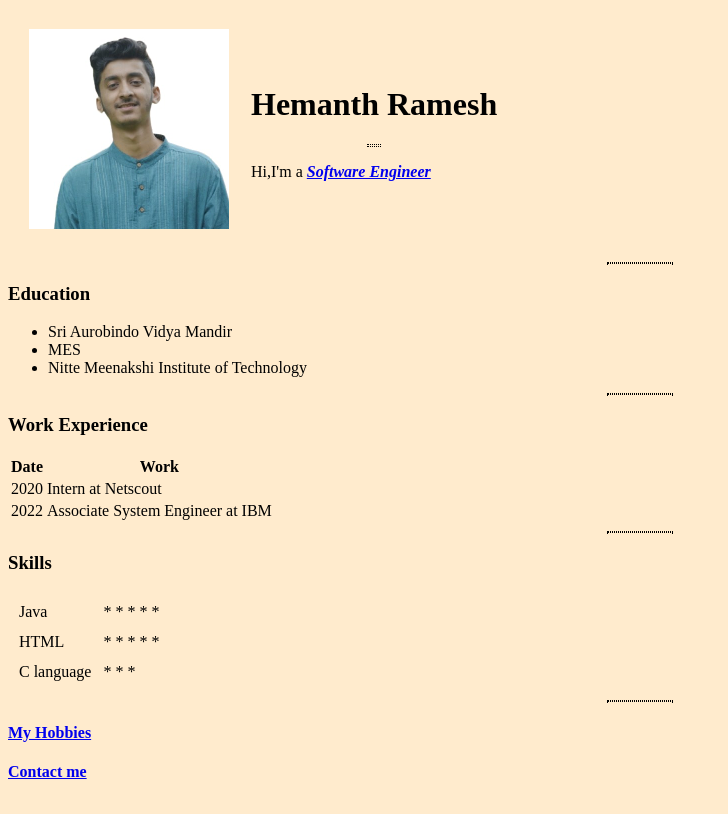
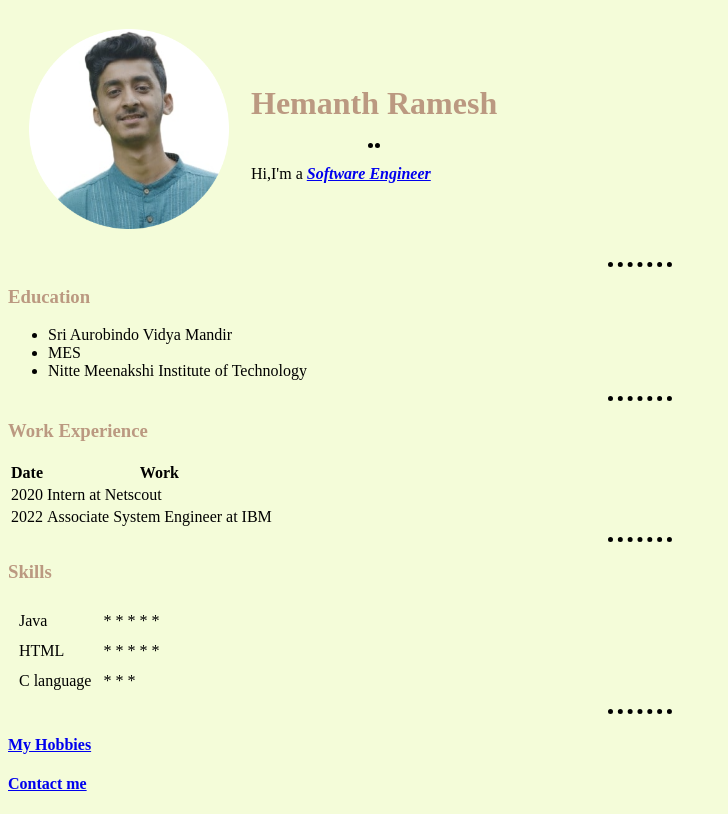
Before and after one commit to HemanthR04/cv, a plain HTML site: page index.html in a window 1280 px wide. Shown: the whole page, without its empty margins (0-728 px from the left). Drawn offline with Linux system fonts and the light colour scheme.

Commit message:
External CSS

```diff
--- /dev/null
+++ b/css/styles.css
@@ -0,0 +1,17 @@
+
+      body{
+        background-color: #F4FCD9;
+      }
+      hr{
+        border-style: dotted none none;
+        width: 5%;
+        border-width: 5px;
+        }
+      .Profileimage{
+        width: 200px;
+        height: 200px;
+      }
+      h1,h3{
+          color: #BB9981;
+
+      }
--- a/index.html
+++ b/index.html
@@ -3,24 +3,12 @@
   <head>
     <meta charset="utf-8">
     <title>Hemanth's Personal Page</title>
-    <style>
-      body{
-        background-color: blanchedalmond;
-      }
-      hr{
-        border-style: dotted;
-        width: 5%;
-        }
-      .Profileimage{
-        width: 200px;
-        height: 200px;
-      }
-    </style>
+    <link rel="stylesheet" href="css/styles.css">
   </head>
   <body>
-    <table cellspacing="20">
+    <table cellspacing="20" class="Main">
       <tr>
-        <td><img src="Images\Hemanth.jpg" alt="Image of Hemanth Ramesh" class="Profileimage"></td>
+        <td><img src="Images/Hemanth-modified.png" alt="Image of Hemanth Ramesh" class="Profileimage"></td>
         <td>  <h1>Hemanth Ramesh</h1>
           <hr size="3">
           <p>Hi,I'm a <em><strong><a href="https://en.wikipedia.org/wiki/Software_engineering">Software Engineer</a></strong></em></p></td>
```
Also changed, not shown: Contact.html (+1 -0 lines), Hobbies.html (+1 -0 lines), Images/Hemanth-modified.png (renamed from Hemanth-modified.png).
